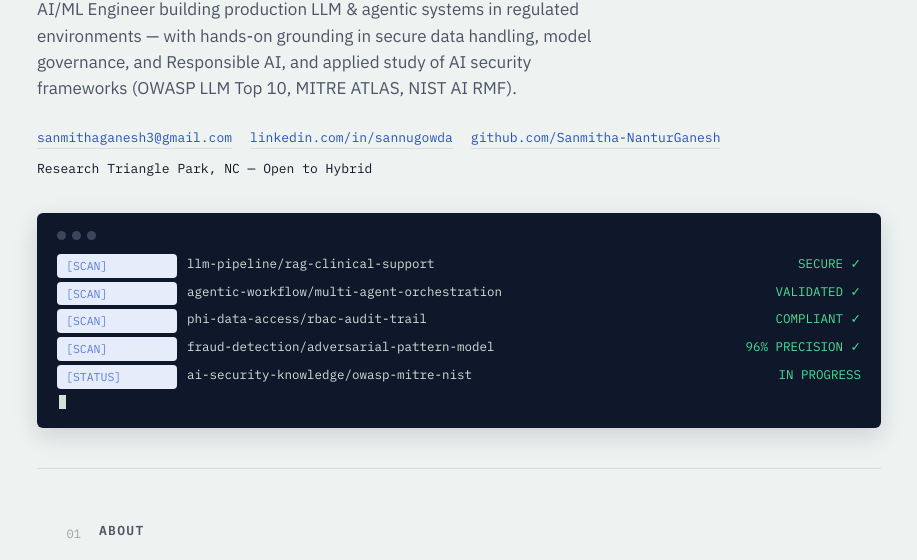
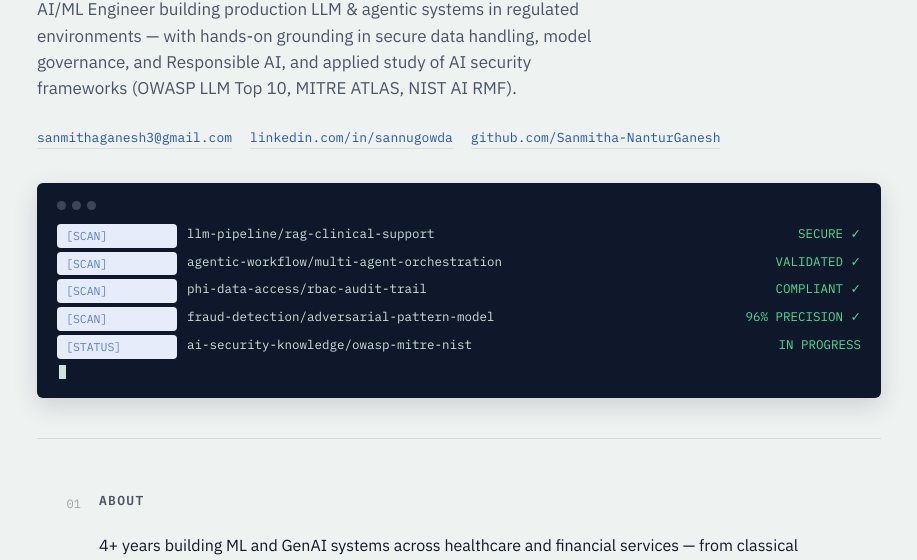
Before and after one commit to Sanmitha-NanturGanesh/sanmitha-nanturganesh.github.io, a plain HTML site: page index.html in a window 1280 px wide. Shown: the part 173-733 px from the top of the page, without its empty margins (181-1098 px from the left). Drawn offline with Linux system fonts and the light colour scheme.

Commit message:
index.html

```diff
--- a/index.html
+++ b/index.html
@@ -206,7 +206,6 @@
       <a href="mailto:sanmithaganesh3@gmail.com">sanmithaganesh3@gmail.com</a>
       <a href="https://www.linkedin.com/in/sannugowda/" target="_blank" rel="noopener">linkedin.com/in/sannugowda</a>
       <a href="https://github.com/Sanmitha-NanturGanesh" target="_blank" rel="noopener">github.com/Sanmitha-NanturGanesh</a>
-      <span>Research Triangle Park, NC — Open to Hybrid</span>
     </div>
 
     <div class="scanlog" id="scanlog">
```
